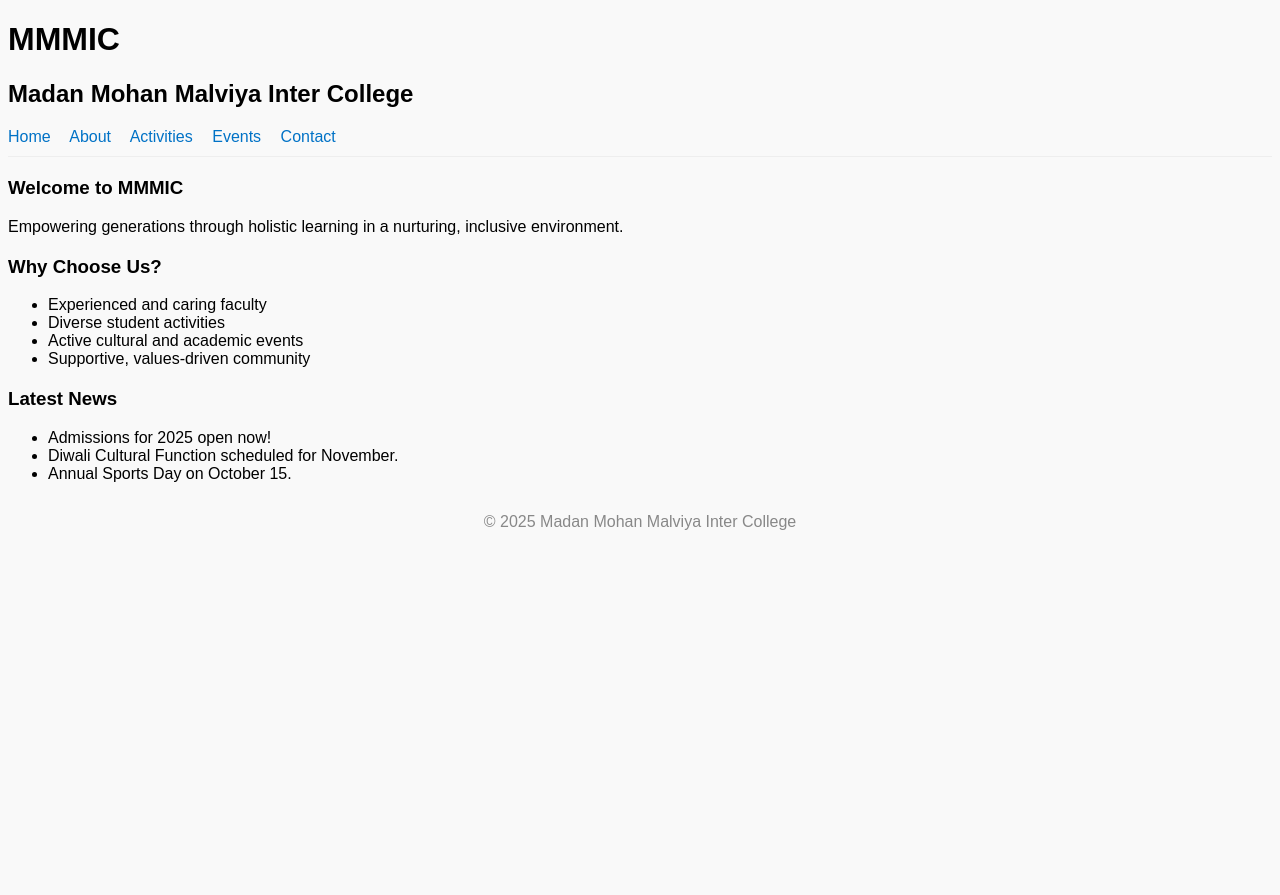
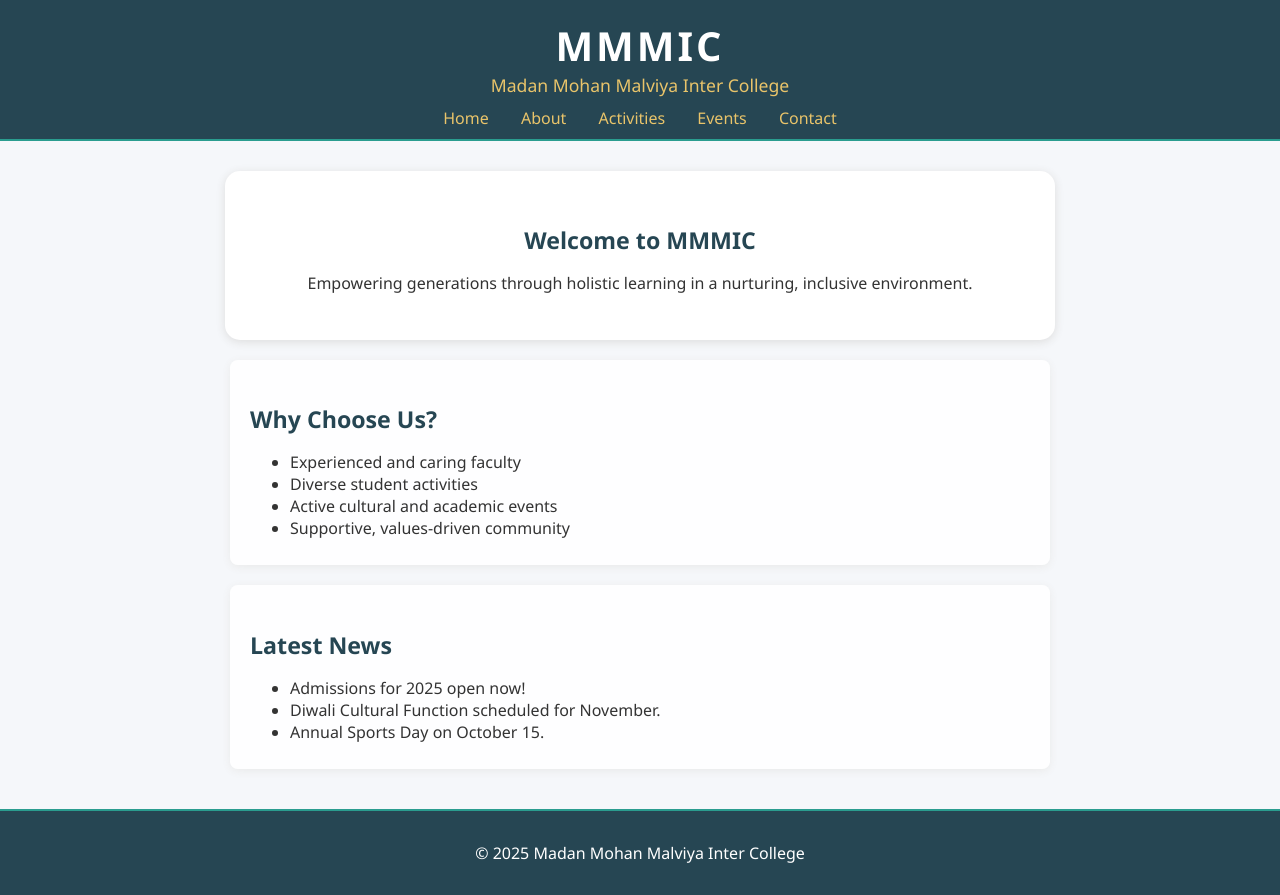
Before and after one commit to mayank-r-mishra/mmmic, a plain HTML site: page index.html in a window 1280 px wide. Before the commit the page ends 800 px from the top, so only its background shows below. Drawn offline with Linux system fonts and the light colour scheme.

Commit message:
Update style.css

```diff
--- a/style.css
+++ b/style.css
@@ -1,28 +1,91 @@
 body {
-    font-family: Arial, sans-serif;
-    background: #f9f9f9;
+    margin: 0;
+    font-family: 'Segoe UI', Arial, sans-serif;
+    background: #f5f7fa; /* Subtle gray-blue */
+    color: #333;
 }
-.container {
-    max-width: 800px;
-    margin: auto;
-    padding: 10px;
-    background: white;
-    border-radius: 8px;
-}
+
 header {
-    border-bottom: 1px solid #eee;
-    padding-bottom: 10px;
-}
-nav a {
-    margin-right: 15px;
-    text-decoration: none;
-    color: #0072c6;
-}
-section {
-    margin-top: 20px;
-}
-footer {
-    margin-top: 30px;
-    color: #888;
+    background: #264653; /* Deep subdued blue */
+    color: #fff;
+    padding: 18px 0 10px 0;
+    border-bottom: 2px solid #2a9d8f; /* Emerald accent */
     text-align: center;
 }
+
+.logo-area h1 {
+    margin: 0;
+    font-size: 2.5rem;
+    letter-spacing: 3px;
+}
+
+.logo-area h2 {
+    margin: 0;
+    font-size: 1.1rem;
+    font-weight: 400;
+    color: #e9c46a; /* Calm gold accent */
+}
+
+nav {
+    margin-top: 10px;
+}
+
+nav a {
+    color: #e9c46a; /* Calm gold */
+    background: none;
+    text-decoration: none;
+    margin: 0 14px;
+    font-weight: 500;
+    transition: color 0.2s;
+}
+
+nav a:hover {
+    color: #2a9d8f; /* Emerald hover */
+}
+
+.hero {
+    background: #fff;
+    margin: 30px auto 20px auto;
+    max-width: 780px;
+    border-radius: 15px;
+    box-shadow: 0 2px 10px #ddd;
+    padding: 30px 25px;
+    text-align: center;
+}
+
+main section {
+    background: #ffffffeb;
+    margin: 20px auto;
+    max-width: 780px;
+    border-radius: 8px;
+    box-shadow: 0 2px 8px #eaeaea;
+    padding: 20px 20px 10px 20px;
+}
+
+section h3 {
+    color: #264653;
+    margin-bottom: 14px;
+    font-size: 1.45rem;
+}
+
+footer {
+    margin-top: 40px;
+    background: #264653;
+    color: #fff;
+    padding: 15px 0;
+    text-align: center;
+    font-size: 1em;
+    border-top: 2px solid #2a9d8f;
+}
+
+/* Simple responsive tweaks */
+@media (max-width: 600px) {
+    main, .hero, main section {
+        max-width: 98vw;
+        padding: 12px 6px;
+    }
+    nav a {
+        display: inline-block;
+        margin: 8px 4px;
+    }
+}
```
